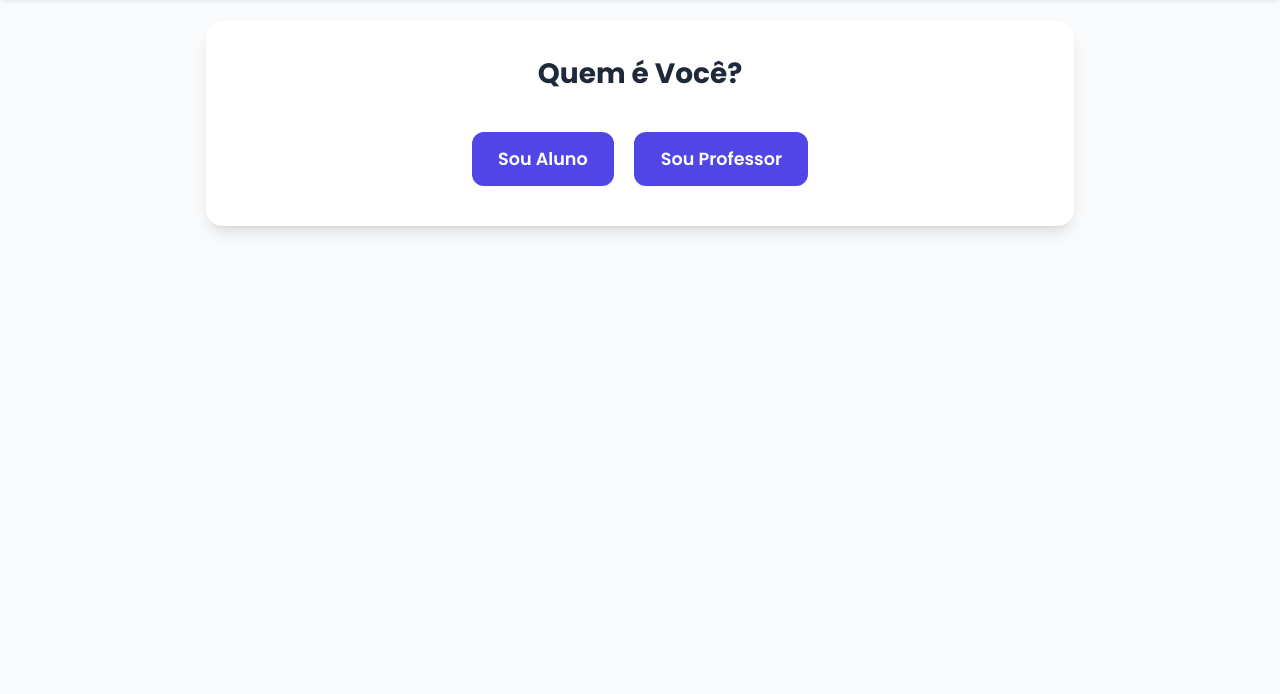
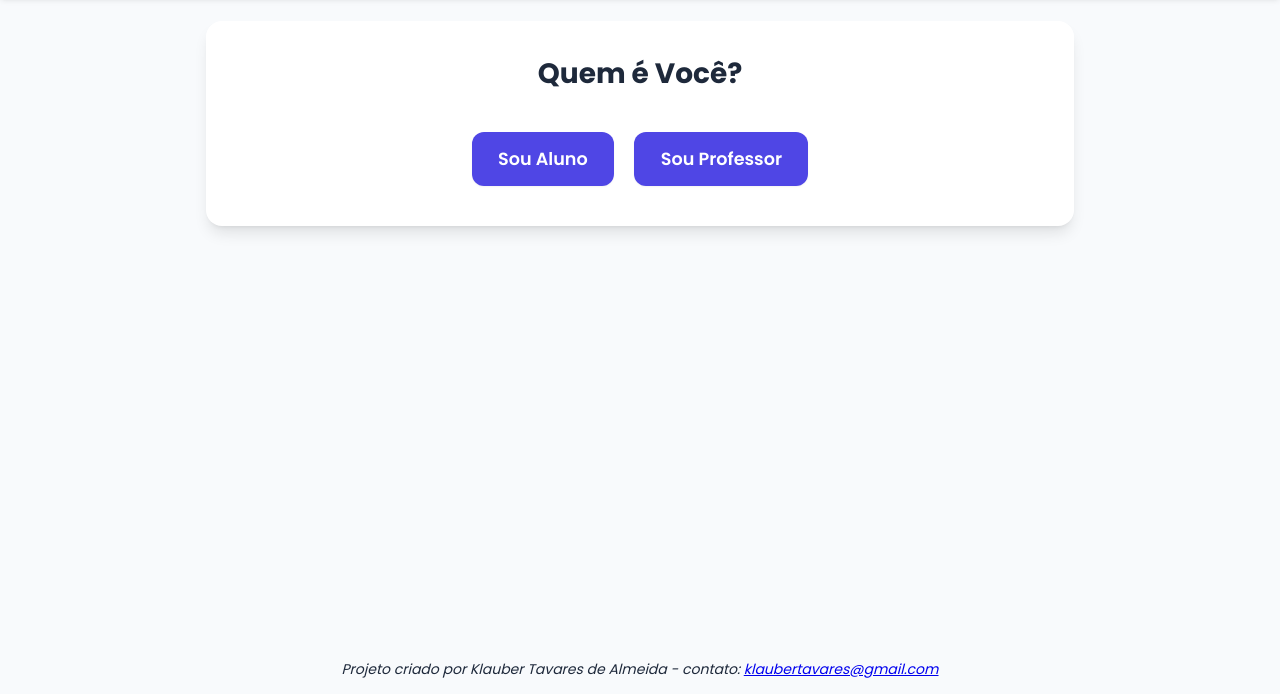
Before and after one commit to klubex/bingo, a plain HTML site: page index.html in a window 1280 px wide. Shown: the part 106-800 px from the top of the page. Drawn offline with Linux system fonts and the light colour scheme.

Commit message:
Atualizar o index.html

```diff
--- a/index.html
+++ b/index.html
@@ -550,5 +550,8 @@
   mostrarTela('inicio');
 })();
 </script>
+<p style="text-align: center; font-size: 14px;">
+  <em>Projeto criado por Klauber Tavares de Almeida - contato: <a href="mailto:klaubertavares@gmail.com">klaubertavares@gmail.com</a></em>
+</p>
 </body>
 </html>
```
